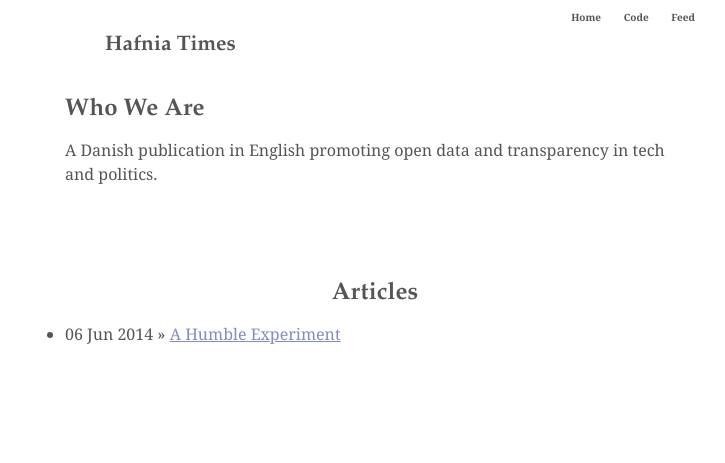
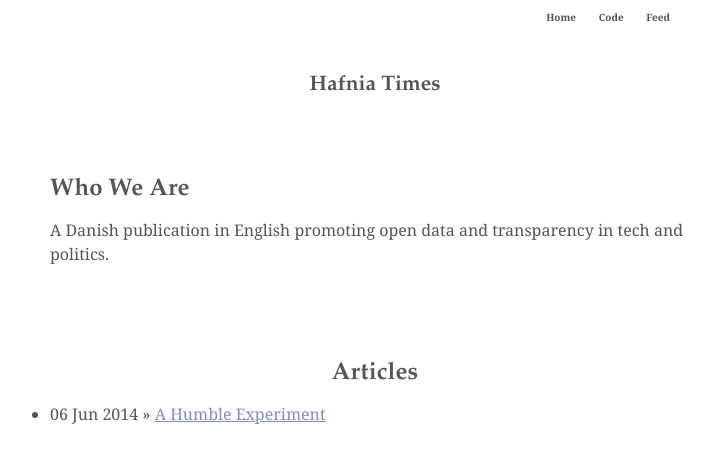
Before and after one commit to hafniatimes/hafniatimes.github.io, a Jekyll site: the page built from index.html, in a window 1280 px wide. Shown: the top 463 px of the page, without its empty margins (265-990 px from the left). Built offline with Jekyll 4.4.1, drawn with Linux system fonts in a browser that asks for light colours.

Commit message:
Removed horizontal boxPadding; enlarged h1

```diff
--- a/static/css/_config.scss
+++ b/static/css/_config.scss
@@ -3,10 +3,10 @@ $font: Georgia, serif;
 $blue:  #7F8EBC;
 $black: #555;
 
-$containerWidth: 700px;
+$containerWidth: 650px;
 $mobileWidth:    600px;
 
-$boxPadding: 2.5em;
+$boxPadding: 2.5em 0;
 $padding:    20px;
 
 $fontSize:   16px;
@@ -18,7 +18,7 @@ $avatarShape: "circle";  // "rounded"
 
 // Desktop
 $navigationSize: 16px;
-$nameH1Size:     32px;
+$nameH1Size:     48px;
 $footerSize:     12px;
 
 $postTitleSize:  24px;
--- a/static/css/style.css
+++ b/static/css/style.css
@@ -186,7 +186,7 @@ mark {
 
 #container {
   margin: 0 auto;
-  width: 700px; }
+  width: 650px; }
 
 #padder {
   -webkit-box-sizing: border-box;
@@ -209,7 +209,7 @@ mark {
   width: 100%;
   display: inline-block;
   float: left;
-  padding: 2.5em;
+  padding: 2.5em 0;
   -webkit-box-sizing: border-box;
   -moz-box-sizing: border-box;
   box-sizing: border-box; }
@@ -241,14 +241,13 @@ mark {
       #site-navigation li a:visited {
         color: #555555; }
 
-#name .box {
-  padding: 0 5em; }
 #name h1 {
-  font-size: 2em;
+  font-size: 3em;
   margin-top: 0;
-  line-height: 0.75em;
-  font-family: "Palatino Linotype", Georgia, serif; }
+  line-height: 0.5em;
+  text-align: center; }
 
+h1,
 h2 {
   font-family: "Palatino Linotype", Georgia, serif; }
 
@@ -320,9 +319,9 @@ h2 {
       padding: 0 .75em; }
 
   #name h1 {
-    font-size: 2em;
+    font-size: 3em;
     margin-top: 0;
-    line-height: 0.75em; }
+    line-height: 0.5em; }
 
   #info.box {
     float: left;
```
Also changed, not shown: static/css/style.scss (+4 -7 lines).
